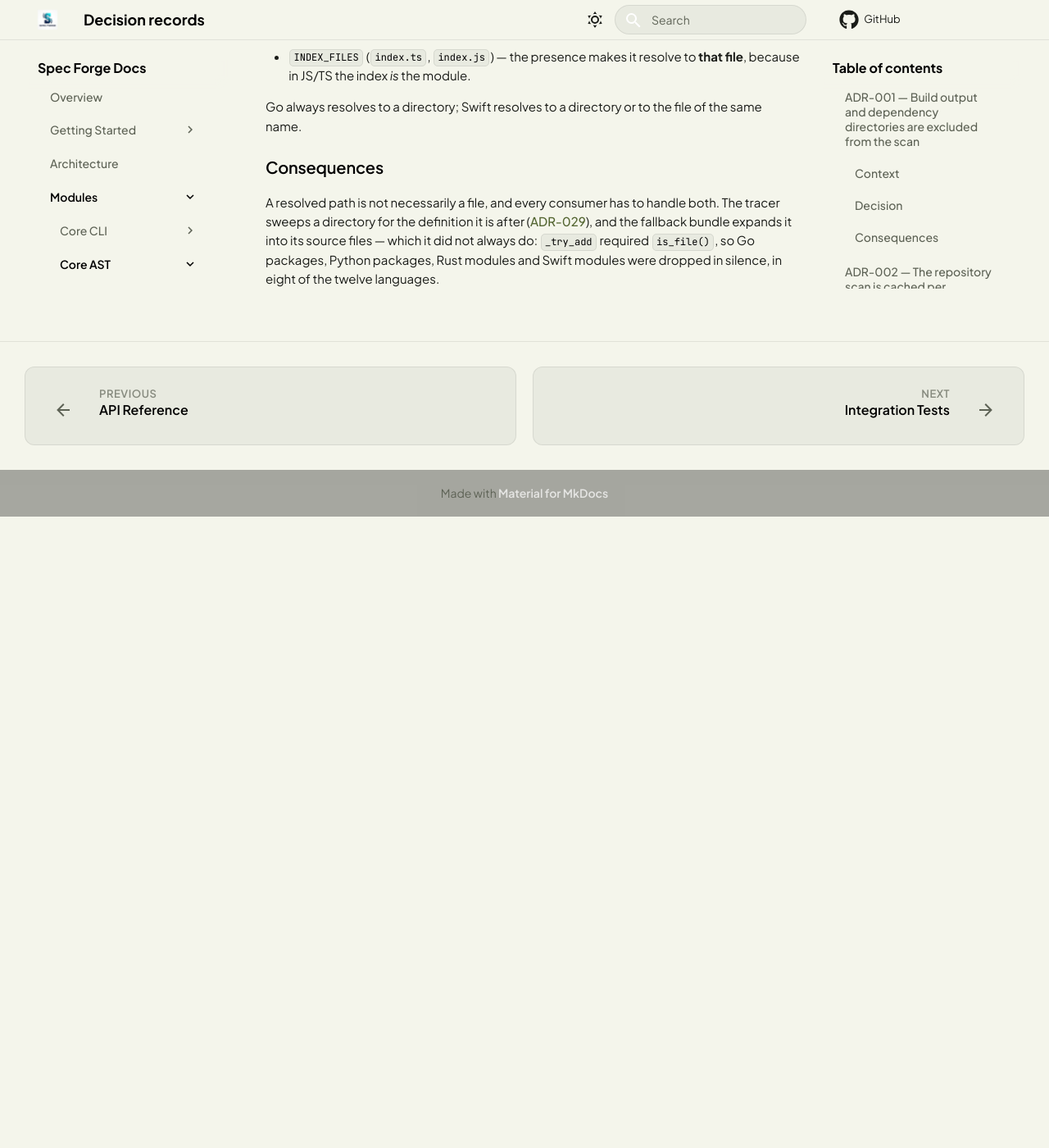
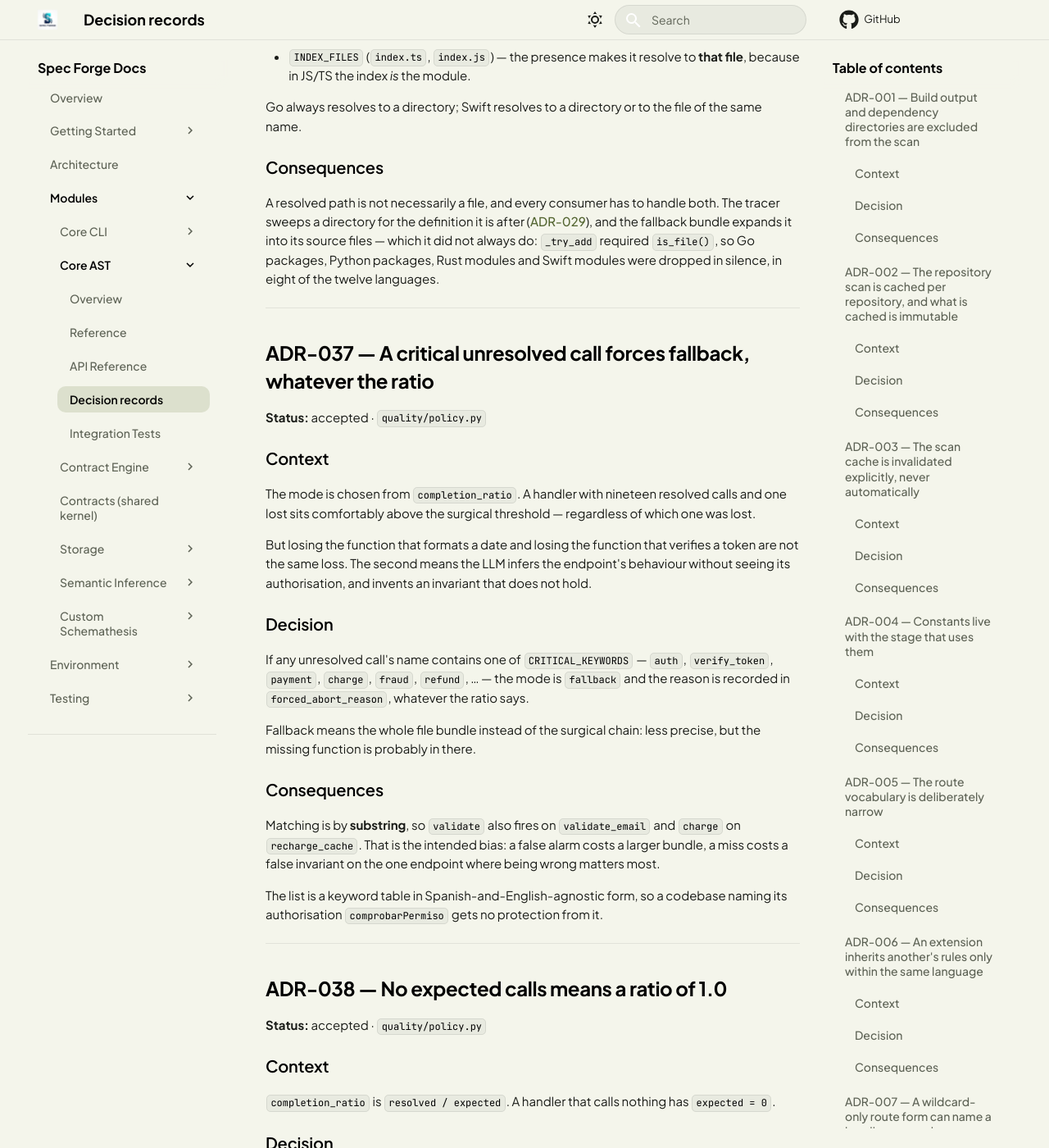
Before and after one commit to Spec-Forge-Testing/specforge-docs, an MkDocs documentation site: the page built from docs/modules/core-ast/adr.md, in a window 1280 px wide and 1400 px high, scrolled down 28685 px. Shown: the whole window at 82% size. Built offline with MkDocs 1.6.1 and Material for MkDocs 9.7.7, drawn with Linux system fonts in a browser that asks for light colours; comment, search, counter and statistics services are not loaded; before the commit the page ends 29315 px from its top, so only the background shows below that; some of the changed text lies outside the part shown.

Commit message:
docs(core-ast): record the mode and budget decisions

```diff
--- a/docs/modules/core-ast/adr.md
+++ b/docs/modules/core-ast/adr.md
@@ -1288,3 +1288,100 @@ The tracer sweeps a directory for the definition it is after
 files — which it did not always do: `_try_add` required `is_file()`, so Go
 packages, Python packages, Rust modules and Swift modules were dropped in
 silence, in eight of the twelve languages.
+
+---
+
+## ADR-037 — A critical unresolved call forces fallback, whatever the ratio
+
+**Status:** accepted · `quality/policy.py`
+
+### Context
+
+The mode is chosen from `completion_ratio`. A handler with nineteen resolved
+calls and one lost sits comfortably above the surgical threshold — regardless of
+which one was lost.
+
+But losing the function that formats a date and losing the function that verifies
+a token are not the same loss. The second means the LLM infers the endpoint's
+behaviour without seeing its authorisation, and invents an invariant that does
+not hold.
+
+### Decision
+
+If any unresolved call's name contains one of `CRITICAL_KEYWORDS` — `auth`,
+`verify_token`, `payment`, `charge`, `fraud`, `refund`, … — the mode is
+`fallback` and the reason is recorded in `forced_abort_reason`, whatever the
+ratio says.
+
+Fallback means the whole file bundle instead of the surgical chain: less precise,
+but the missing function is probably in there.
+
+### Consequences
+
+Matching is by **substring**, so `validate` also fires on `validate_email` and
+`charge` on `recharge_cache`. That is the intended bias: a false alarm costs a
+larger bundle, a miss costs a false invariant on the one endpoint where being
+wrong matters most.
+
+The list is a keyword table in Spanish-and-English-agnostic form, so a codebase
+naming its authorisation `comprobarPermiso` gets no protection from it.
+
+---
+
+## ADR-038 — No expected calls means a ratio of 1.0
+
+**Status:** accepted · `quality/policy.py`
+
+### Context
+
+`completion_ratio` is `resolved / expected`. A handler that calls nothing has
+`expected = 0`.
+
+### Decision
+
+The ratio is 1.0, not 0.0 and not an error. Having lost nothing is complete
+context, not a division by zero.
+
+### Consequences
+
+It is also the shape of a silent failure, and it has bitten once. When six of the
+twelve languages detected zero calls ([ADR-025](adr.md#adr-025)), every endpoint
+in them reported `expected_calls=0`, `completion_ratio=1.0` and mode `surgical` —
+a perfect-completeness report over a payload that was only the controller.
+
+Nothing in the result distinguishes *a handler that genuinely calls nothing* from
+*a detector that found nothing*. `expected_calls=0` on a whole language is the
+signal to watch, and it lives in the result for that reason.
+
+---
+
+## ADR-039 — The fallback bundle has a hard budget and a fixed priority
+
+**Status:** accepted · `quality/fallback_planner.py`
+
+### Context
+
+The hybrid and fallback modes hand the LLM whole files instead of a surgical
+chain. Without a limit, "whole files" on a real repository is an unusable prompt.
+
+### Decision
+
+A hard budget — 10 files, 2 000 lines total, 500 counted per file — filled in a
+fixed priority order:
+
+1. The controller, always, before any check.
+2. The directly imported local files, exactly as `ImportScan` resolved them.
+3. Files that merely mention an unresolved call.
+
+`max_lines_per_file` caps what a file *counts* toward the total, not what is
+included: the bundle never hands over code cut in half.
+
+### Consequences
+
+The order is what makes the truncation survivable: what falls off the end is
+always the weakest evidence, files matched by a name appearing somewhere in them.
+The controller cannot be dropped because it is added before the budget applies —
+so a controller alone can exceed the line budget, and that is deliberate.
+
+`truncation_applied` travels on the result, so a caller can tell a complete
+bundle from one that ran out of room.
```
